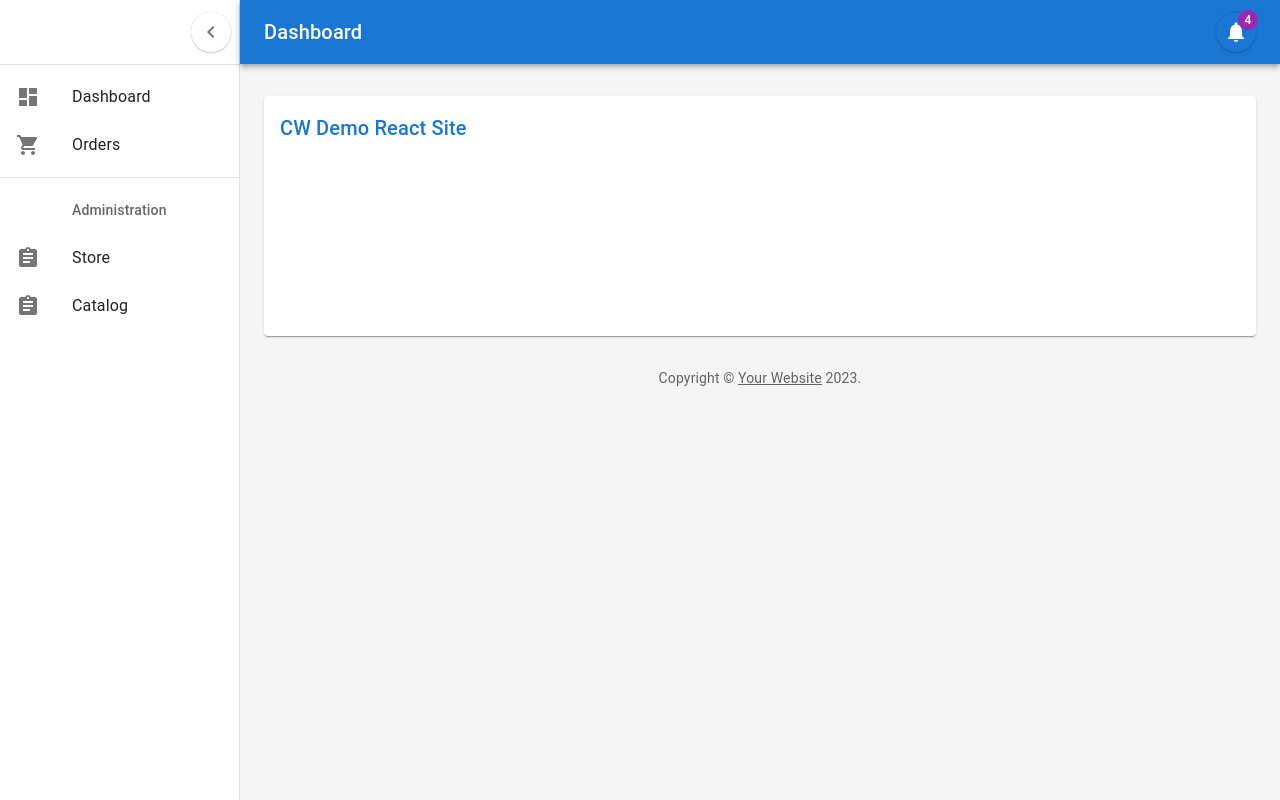
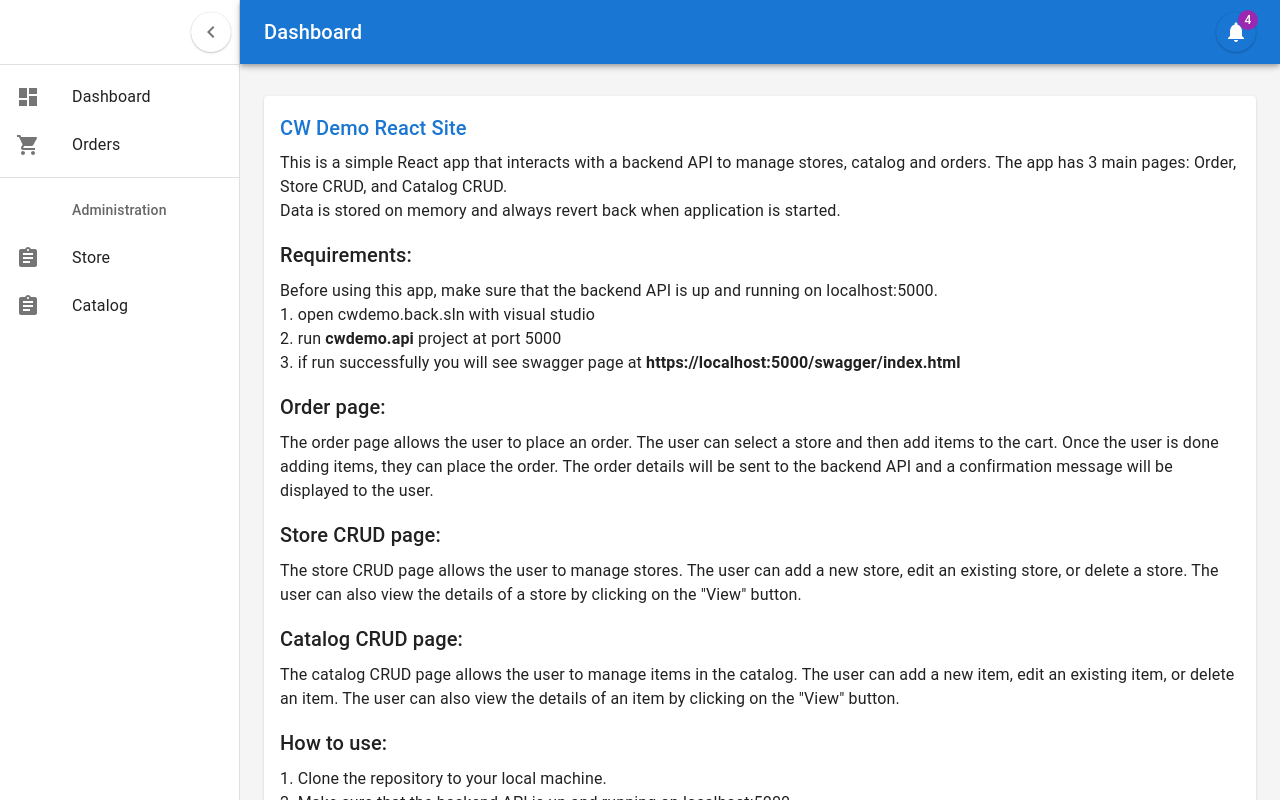
Before and after one commit to bkcandra/cwdemo.back, a React (Create React App) app in the folder cwdemo.front/: page /dashboard in a window 1280 px wide. Built offline with nearby package versions, Linux system fonts and the light colour scheme.

Commit message:
instruction

```diff
--- a/cwdemo.front/src/utilities/api/backendapi.tsx
+++ b/cwdemo.front/src/utilities/api/backendapi.tsx
@@ -38,9 +38,6 @@ export function useBackendApi<T>(
     new ServiceResponse()
   );
 
-
-
-
   const request = useCallback(
     (currentPayload?: any, alert?: boolean, slug?: string | undefined, callback?: (success: any) => any) => {
       setResponse(new ServiceResponse<T>(true));
@@ -61,7 +58,6 @@ export function useBackendApi<T>(
         newEndpoint += `/${slug}`;
 
       }
-
 
       fetch(newEndpoint, fetchOptions)
         .then(async (response) => {
--- a/cwdemo.front/src/views/admincatalog-page/cataloglist.tsx
+++ b/cwdemo.front/src/views/admincatalog-page/cataloglist.tsx
@@ -39,7 +39,6 @@ const CatalogList = (): React.ReactElement => {
 
   const headers = ['id', 'name', 'description', 'storeName'];
   const columns: GridColDef[] = [
-
     ...headers.map((header) => ({
       headerName: header,
       field: header,
--- a/cwdemo.front/src/views/dashboard-page/dashboard.tsx
+++ b/cwdemo.front/src/views/dashboard-page/dashboard.tsx
@@ -8,7 +8,7 @@ import TableRow from '@mui/material/TableRow';
 import Title from '../shared-components/Title';
 import { useContext, useEffect } from 'react';
 import { MainTitle } from '../main-page/components/maintitle';
-import { Grid, Paper } from '@mui/material';
+import { Grid, Paper, Typography } from '@mui/material';
 
 // Generate Order Data
 function createData(
@@ -41,16 +41,53 @@ export default function Dashboard() {
             <Grid container spacing={1}>
                 {/* Chart */}
                 <Grid item xs={12} md={8} lg={12}>
-                    <Paper
-                        sx={{
-                            p: 2,
-                            display: 'flex',
-                            flexDirection: 'column',
-                            height: 240,
-                        }}
-                    >
+                    <Paper sx={{ p: 2, display: 'flex', flexDirection: 'column' }}>
                         <Title>CW Demo React Site</Title>
+                        <Typography sx={{ mb: 2 }}>
+                            This is a simple React app that interacts with a backend API to manage stores, catalog and orders. The app has 3 main pages: Order, Store CRUD, and Catalog CRUD. <br/>
+                            Data is stored on memory and always revert back when application is started.
+                        </Typography>
+
+                        <Typography variant="h6" sx={{ mb: 1 }}>Requirements:</Typography>
+                        <Typography sx={{ mb: 2 }}>
+                            Before using this app, make sure that the backend API is up and running on localhost:5000.<br />
+                            1. open cwdemo.back.sln with visual studio<br />
+                            2. run <strong>cwdemo.api</strong> project at port 5000<br />
+                            3. if run successfully you will see swagger page at <strong>https://localhost:5000/swagger/index.html</strong><br />
+
+                        </Typography>
+
+                        <Typography variant="h6" sx={{ mb: 1 }}>Order page:</Typography>
+                        <Typography sx={{ mb: 2 }}>
+                            The order page allows the user to place an order. The user can select a store and then add items to the cart. Once the user is done adding items, they can place the order. The order details will be sent to the backend API and a confirmation message will be displayed to the user.
+                        </Typography>
+
+                        <Typography variant="h6" sx={{ mb: 1 }}>Store CRUD page:</Typography>
+                        <Typography sx={{ mb: 2 }}>
+                            The store CRUD page allows the user to manage stores. The user can add a new store, edit an existing store, or delete a store. The user can also view the details of a store by clicking on the "View" button.
+                        </Typography>
+
+                        <Typography variant="h6" sx={{ mb: 1 }}>Catalog CRUD page:</Typography>
+                        <Typography sx={{ mb: 2 }}>
+                            The catalog CRUD page allows the user to manage items in the catalog. The user can add a new item, edit an existing item, or delete an item. The user can also view the details of an item by clicking on the "View" button.
+                        </Typography>
+
+                        <Typography variant="h6" sx={{ mb: 1 }}>How to use:</Typography>
+                        <Typography sx={{ mb: 2 }}>
+                            1. Clone the repository to your local machine.<br />
+                            2. Make sure that the backend API is up and running on localhost:5000.<br />
+                            3. Navigate to the project directory (cwdemo.back\cwdemo.front) in your terminal, i have merged both backend and frontend into 1 repository for demo purpose<br />
+                            4. Run <strong>yarn install</strong> to install the project dependencies.<br />
+                            5. Run <strong>yarn start</strong> to start the app.<br />
+                            6. The app should now be running in your browser at localhost:3000.<br />
+                            7. Navigate to the desired page (Order, Store CRUD, or Catalog CRUD) to start using the app.
+                        </Typography>
+
+                        <Typography sx={{ fontStyle: 'italic' }}>
+                            Note: The app uses Material-UI for its UI components. The app uses Axios for making API requests.
+                        </Typography>
                     </Paper>
+
                 </Grid>
 
             </Grid>
```
